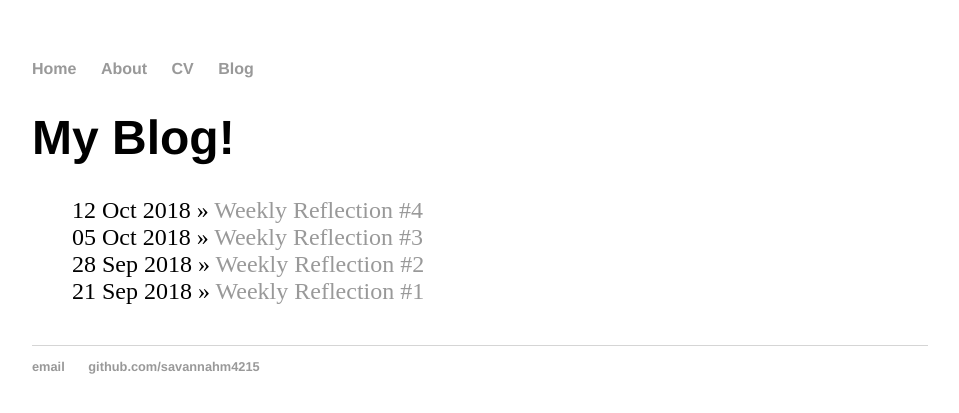
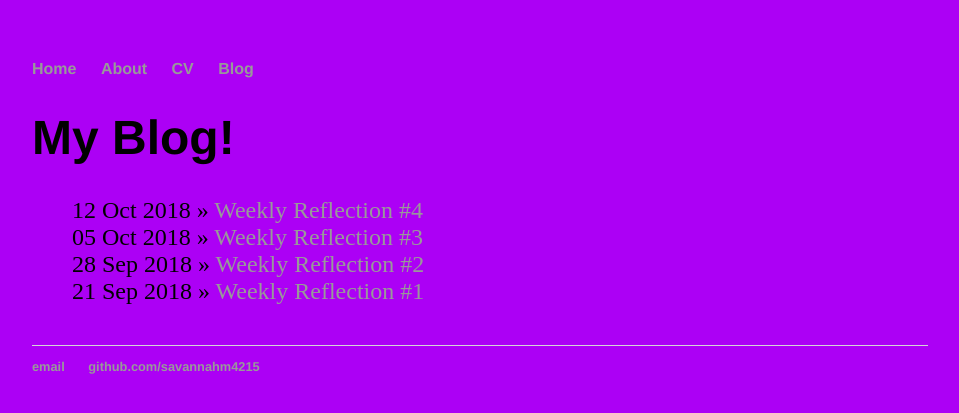
Before and after one commit to savannahm4215/savannahm4215.github.io, a Jekyll site: the page built from blog/index.html, in a window 1280 px wide. Shown: the top 413 px of the page, without its empty margins (160-1119 px from the left). Built offline with Jekyll 4.4.1, drawn with Linux system fonts in a browser that asks for light colours.

Commit message:
Update index.html

```diff
--- a/blog/index.html
+++ b/blog/index.html
@@ -9,3 +9,12 @@ title: My Blog!
 	    <li><span>{{ post.date | date_to_string }}</span> » <a href="{{ post.url }}" title="{{ post.title }}">{{ post.title }}</a></li>
 	  {% endfor %}
 	</ul>
+
+ <style>
+        h1 {
+            color: rgb(0, 0, 0);
+        }
+        body {
+            background-color: rgb(172, 0, 245);
+        }
+        </style>
```
